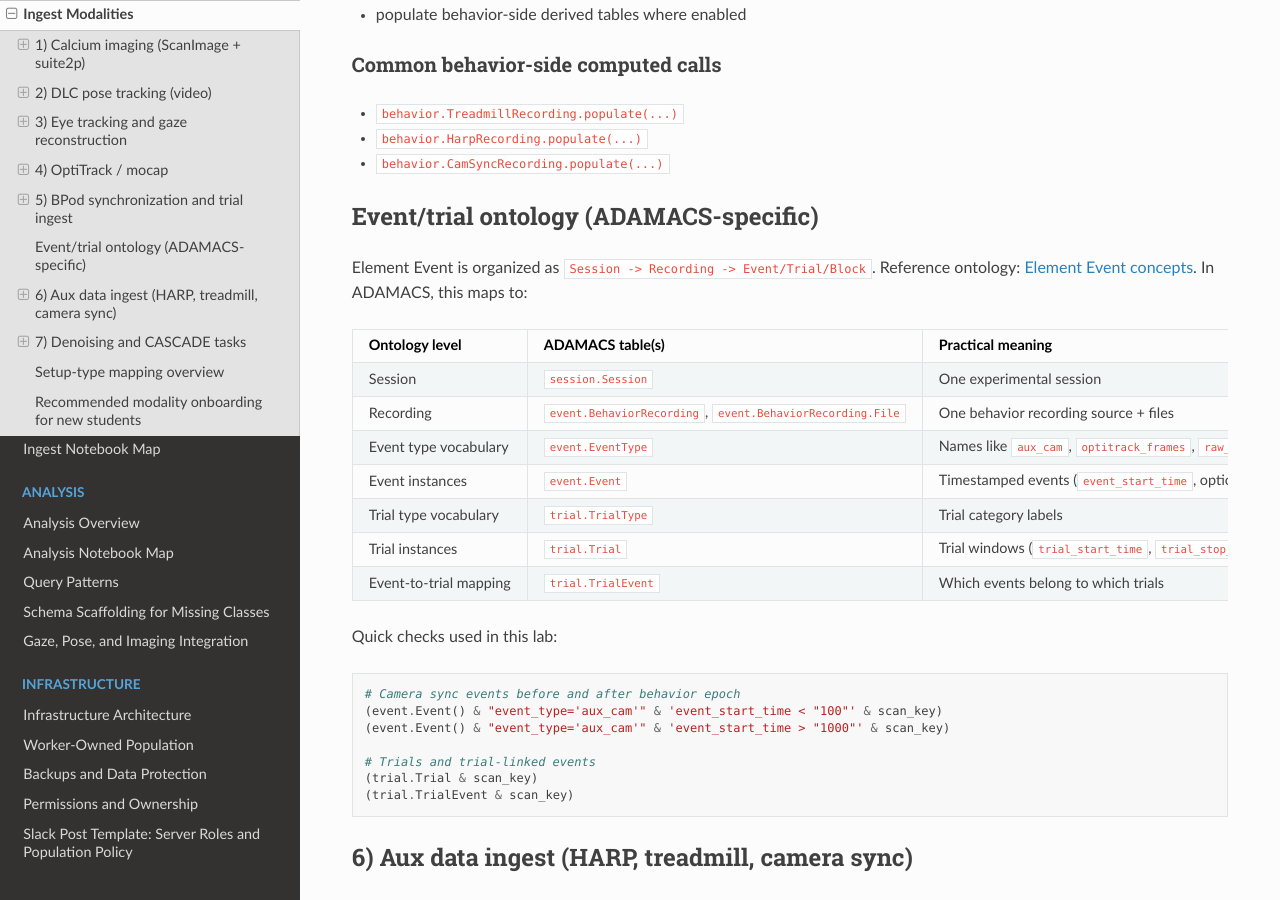
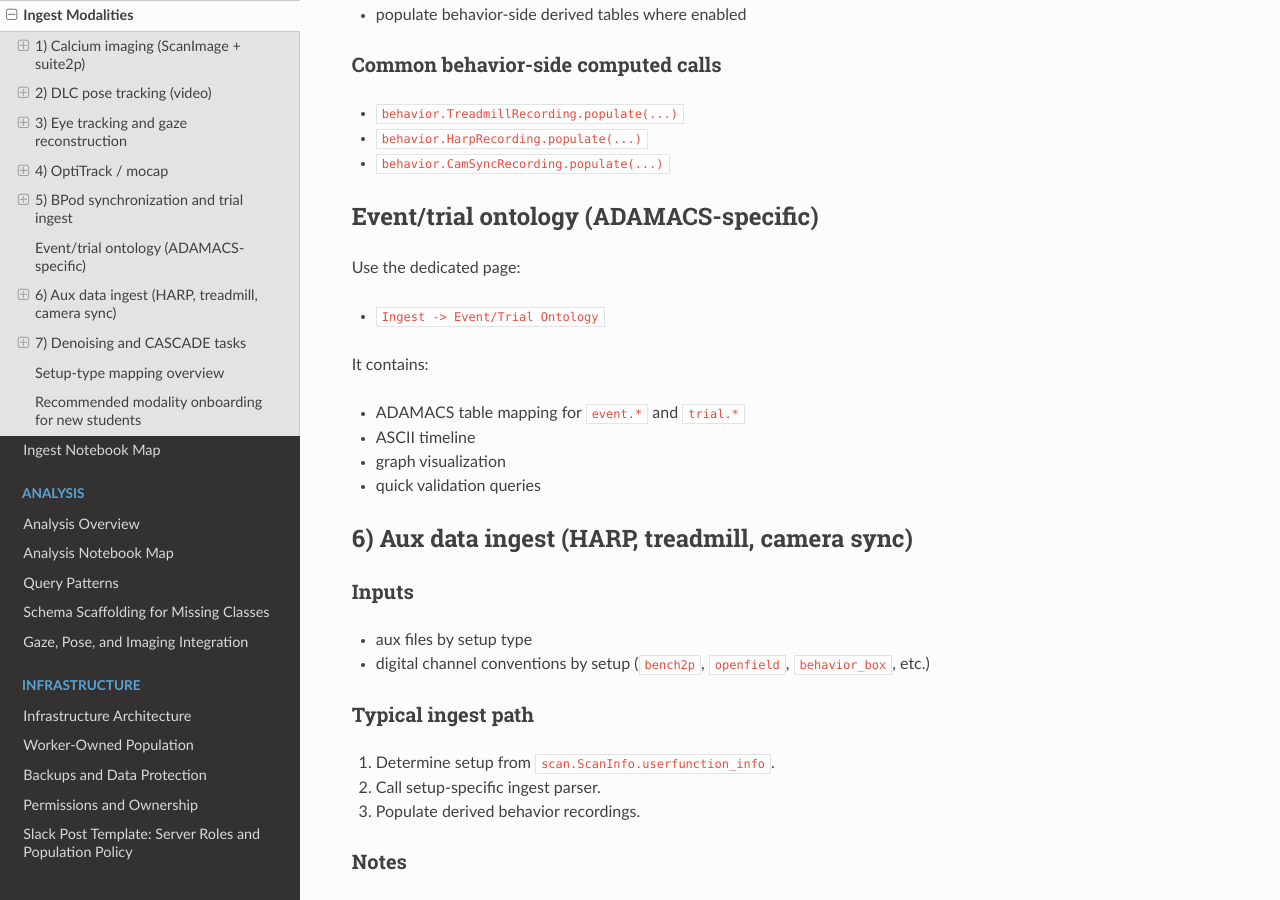
Before and after one commit to trose-neuro/adamacs_documentation, a Sphinx documentation site: the page built from docs/ingest/modalities.md, in a window 1280 px wide and 900 px high, scrolled down 2733 px. Built offline with Sphinx 7.4.7 and the Read the Docs theme 3.1.0, drawn with Linux system fonts in a browser that asks for light colours.

Commit message:
ontology

````diff
--- a/docs/ingest/modalities.md
+++ b/docs/ingest/modalities.md
@@ -101,31 +101,14 @@ Manual user populations can fail with filesystem permission errors even when DB
 
 ## Event/trial ontology (ADAMACS-specific)
 
-Element Event is organized as `Session -> Recording -> Event/Trial/Block`.
-Reference ontology: [Element Event concepts](https://docs.datajoint.com/elements/element-event/0.2/concepts/).
-In ADAMACS, this maps to:
+Use the dedicated page:
+- `Ingest -> Event/Trial Ontology`
 
-| Ontology level | ADAMACS table(s) | Practical meaning |
-| --- | --- | --- |
-| Session | `session.Session` | One experimental session |
-| Recording | `event.BehaviorRecording`, `event.BehaviorRecording.File` | One behavior recording source + files |
-| Event type vocabulary | `event.EventType` | Names like `aux_cam`, `optitrack_frames`, `raw_bpod_*` |
-| Event instances | `event.Event` | Timestamped events (`event_start_time`, optional `event_end_time`) |
-| Trial type vocabulary | `trial.TrialType` | Trial category labels |
-| Trial instances | `trial.Trial` | Trial windows (`trial_start_time`, `trial_stop_time`) |
-| Event-to-trial mapping | `trial.TrialEvent` | Which events belong to which trials |
-
-Quick checks used in this lab:
-
-```python
-# Camera sync events before and after behavior epoch
-(event.Event() & "event_type='aux_cam'" & 'event_start_time < "100"' & scan_key)
-(event.Event() & "event_type='aux_cam'" & 'event_start_time > "1000"' & scan_key)
-
-# Trials and trial-linked events
-(trial.Trial & scan_key)
-(trial.TrialEvent & scan_key)
-```
+It contains:
+- ADAMACS table mapping for `event.*` and `trial.*`
+- ASCII timeline
+- graph visualization
+- quick validation queries
 
 ## 6) Aux data ingest (HARP, treadmill, camera sync)
 
````
Also changed, not shown: docs/index.md (+1 -0 lines), docs/ingest/event_trial_ontology.md (added, +124 -0 lines), docs/ingest/gui_workflow.md (+5 -0 lines), docs/ingest/overview.md (+1 -0 lines).
